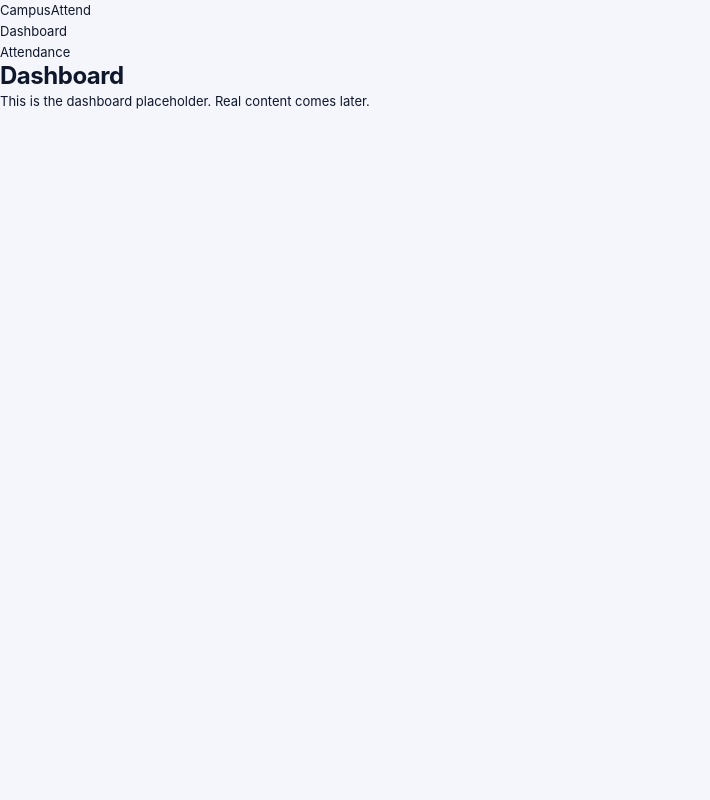
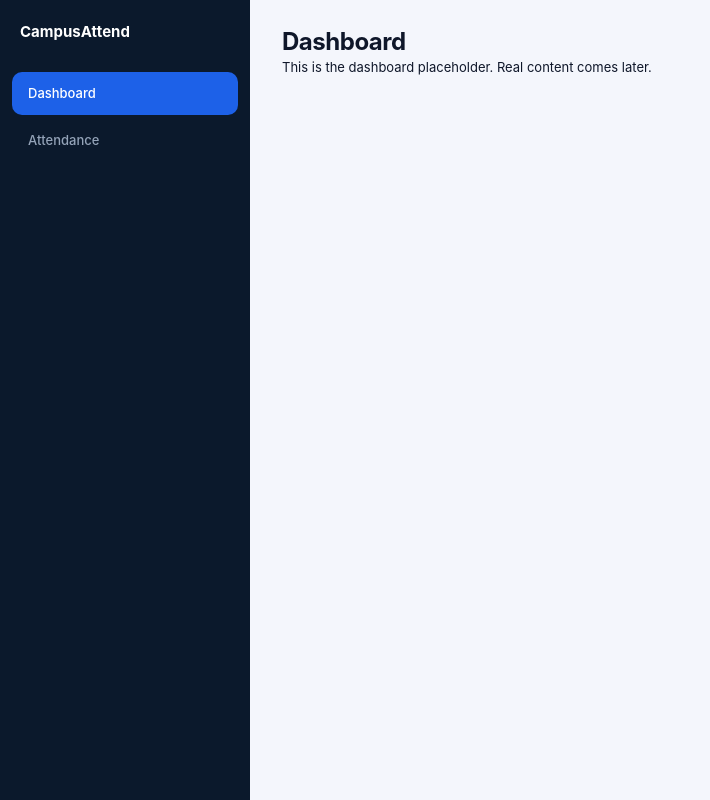
Before and after one commit to ravi4gitCommit/campusattend, a React (Vite) app: page / in a window 1280 px wide. Shown: the whole page, without its empty margins (0-710 px from the left). Built offline with nearby package versions, Linux system fonts and the light colour scheme.

Commit message:
Style Sidebar and fix AppLayout content positioning

```diff
--- a/src/components/layout/AppLayout.tsx
+++ b/src/components/layout/AppLayout.tsx
@@ -1,15 +1,19 @@
 import { Outlet } from 'react-router-dom'
 
 import { Sidebar } from './Sidebar'
+
+import './styles/app-layout.css'
 
 export function AppLayout() {
   return (
     <div>
       <Sidebar />
 
-      <main>
-        <Outlet />
-      </main>
+      <div className="app-layout__main">
+        <main className="app-layout__content">
+          <Outlet />
+        </main>
+      </div>
     </div>
   )
 }
--- a/src/components/layout/Sidebar.tsx
+++ b/src/components/layout/Sidebar.tsx
@@ -2,16 +2,25 @@ import { NavLink } from 'react-router-dom'
 
 import { PRIMARY_NAVIGATION } from '@/constants/navigation'
 
+import './styles/sidebar.css'
+
 export function Sidebar() {
   return (
-    <aside>
-      <div>CampusAttend</div>
+    <aside className="sidebar">
+      <div className="sidebar__brand">CampusAttend</div>
 
       <nav>
-        <ul>
+        <ul className="sidebar__nav">
           {PRIMARY_NAVIGATION.map((item) => (
             <li key={item.path}>
-              <NavLink to={item.path}>{item.label}</NavLink>
+              <NavLink
+                to={item.path}
+                className={({ isActive }) =>
+                  isActive ? 'sidebar__link sidebar__link--active' : 'sidebar__link'
+                }
+              >
+                {item.label}
+              </NavLink>
             </li>
           ))}
         </ul>
--- /dev/null
+++ b/src/components/layout/styles/app-layout.css
@@ -0,0 +1,11 @@
+/* Application shell: sidebar + main column. */
+
+.app-layout__main {
+    margin-left: var(--sidebar-width);
+    min-height: 100vh;
+  }
+
+  .app-layout__content {
+    max-width: var(--content-max-width);
+    padding: var(--page-padding-y) var(--page-padding-x);
+  }
--- /dev/null
+++ b/src/components/layout/styles/sidebar.css
@@ -0,0 +1,46 @@
+/* Fixed navigation rail on the left. Dark background by design, in both themes. */
+
+.sidebar {
+    position: fixed;
+    inset: 0 auto 0 0;
+    width: var(--sidebar-width);
+    height: 100vh;
+    display: flex;
+    flex-direction: column;
+    background-color: var(--color-sidebar);
+    overflow-y: auto;
+  }
+
+  .sidebar__brand {
+    padding: var(--space-5);
+    color: var(--color-sidebar-text-strong);
+    font-size: var(--text-md);
+    font-weight: var(--font-bold);
+  }
+
+  .sidebar__nav {
+    display: flex;
+    flex-direction: column;
+    gap: var(--space-1);
+    padding: var(--space-2) var(--space-3);
+  }
+
+  .sidebar__link {
+    display: block;
+    padding: 11px var(--space-4);
+    border-radius: var(--radius-lg);
+    color: var(--color-sidebar-text);
+    font-size: var(--text-base);
+    font-weight: var(--font-medium);
+    transition: background-color var(--transition-fast), color var(--transition-fast);
+  }
+
+  .sidebar__link:hover {
+    background-color: var(--color-sidebar-hover);
+    color: var(--color-sidebar-text-strong);
+  }
+
+  .sidebar__link--active {
+    background-color: var(--color-sidebar-active);
+    color: var(--color-sidebar-text-strong);
+  }
```
